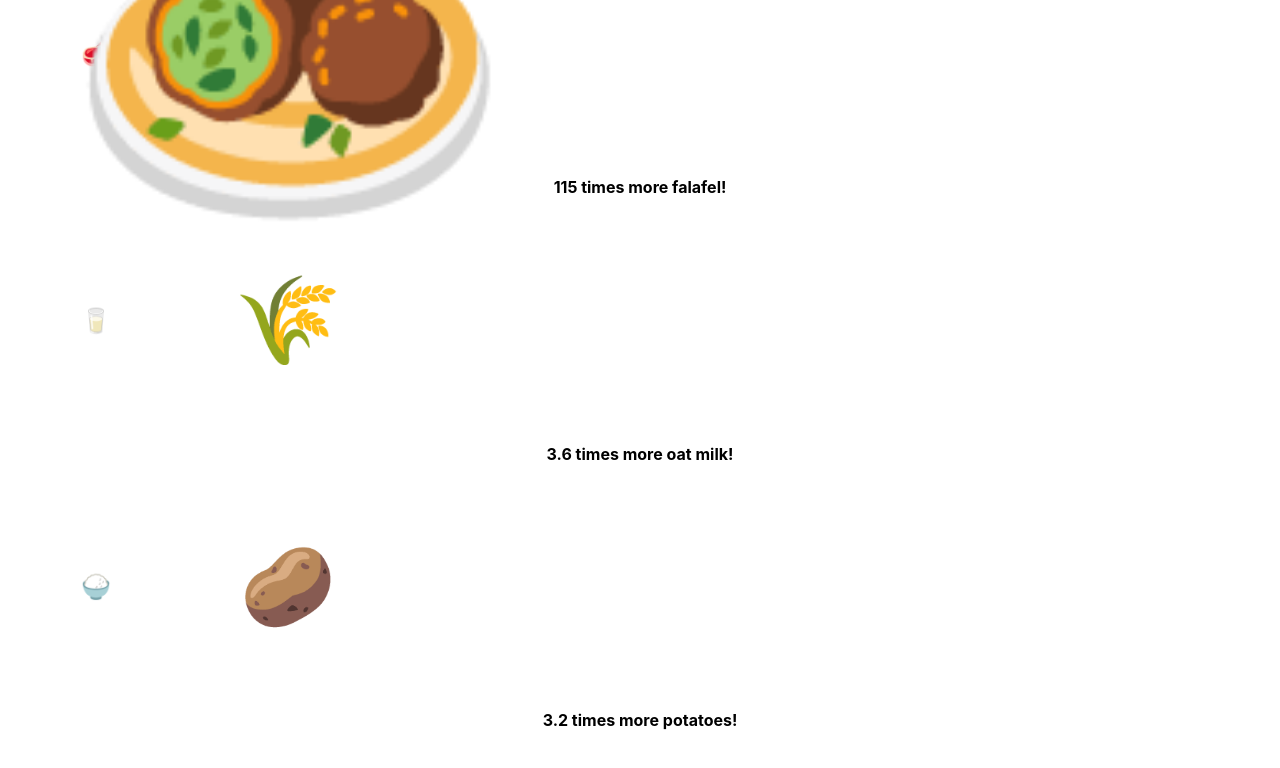
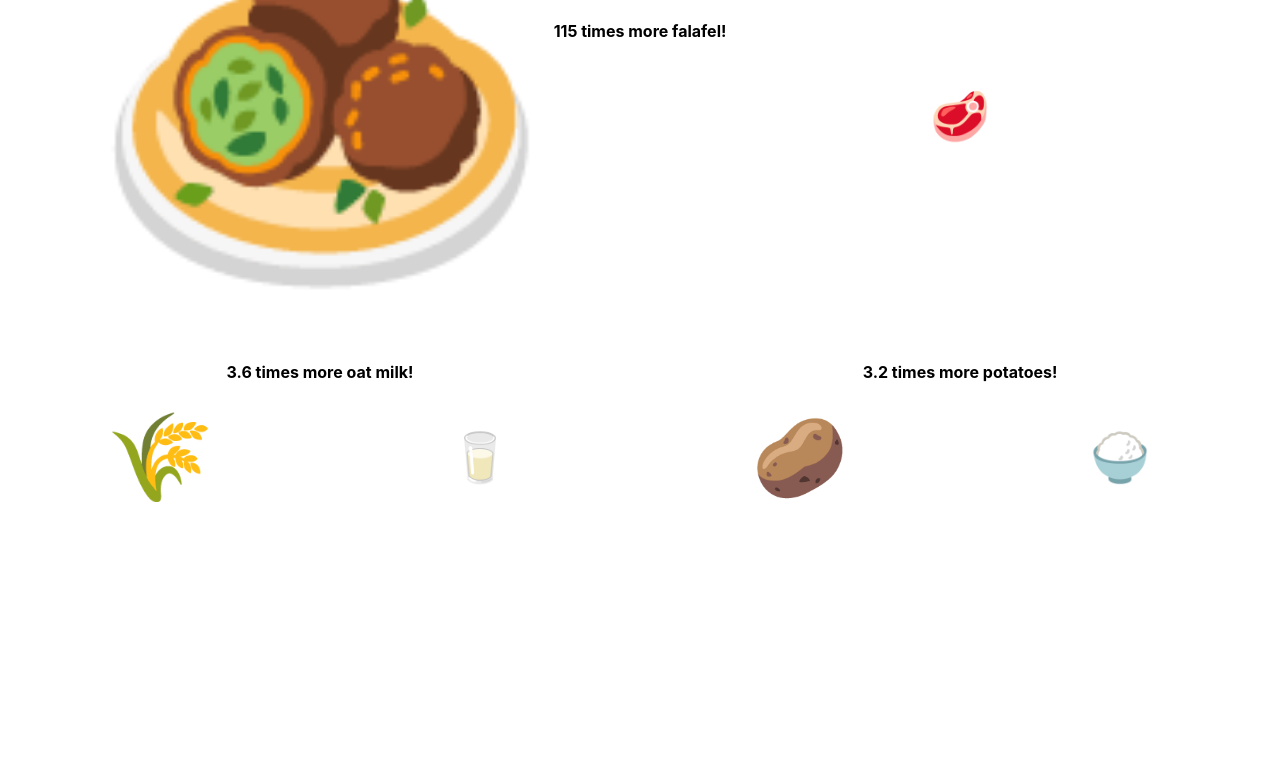
Before and after one commit to mark394e/climaid, a Next.js app: page /components/Emojis in a window 1280 px wide. Shown: the top 768 px of the page. Built offline with nearby package versions, Linux system fonts and the light colour scheme; a web font is replaced by a local one.

Commit message:
prøver at fixer result

```diff
--- a/pages/components/Emojis.js
+++ b/pages/components/Emojis.js
@@ -1,26 +1,26 @@
 function Emojis() {
   return (
     <section className="emojis">
-      <article>
+      <article className="falafel-container">
+        <h4>115 times more falafel!</h4>
         <div className="emoji_container">
+          <h3 className="falafel">&#129478;</h3>
           <h3 className="scale">&#129385;</h3>
-          <h3 className="falafel">&#129478;</h3>
         </div>
-        <h4>115 times more falafel!</h4>
       </article>
-      <article>
+      <article className="oatmilk-container">
+        <h4>3.6 times more oat milk!</h4>
         <div className="emoji_container">
+          <h3 className="oat">&#127806;</h3>
           <h3 className="scale">&#129371;</h3>
-          <h3 className="oat">&#127806;</h3>
         </div>
-        <h4>3.6 times more oat milk!</h4>
       </article>
-      <article>
+      <article className="potato-container">
+        <h4>3.2 times more potatoes!</h4>
         <div className="emoji_container">
+          <h3 className="potato">&#129364;</h3>
           <h3 className="scale">&#127834;</h3>
-          <h3 className="potato">&#129364;</h3>
         </div>
-        <h4>3.2 times more potatoes!</h4>
       </article>
     </section>
   );
--- a/pages/components/Results.js
+++ b/pages/components/Results.js
@@ -1,5 +1,6 @@
 import { useState } from "react";
 import ShowMoreBtn from "./ShowMoreBtn";
+import Emojis from "./Emojis";
 
 function Results(props) {
   const [showMore, setShowMore] = useState(false);
@@ -19,6 +20,7 @@ function Results(props) {
 
   return (
     <>
+      <Emojis />
       <h2>RESULT</h2>
       <div className="co2day">
         <h3>{co2.toFixed(2)} g. CO2 a day!</h3>
--- a/styles/emojis.scss
+++ b/styles/emojis.scss
@@ -1,18 +1,24 @@
 .emojis {
-  height: 60vh;
-  display: flex;
-  flex-direction: column;
-  justify-content: space-between;
+  display: grid;
+  grid-template-columns: 1fr 1fr;
+  grid-template-rows: repeat(6, 1fr);
+  grid-column: 1/2;
+  grid-row: 2/5;
+
+  .falafel-container {
+    grid-column: 1/3;
+    grid-row: 1/3;
+  }
 
   .emoji_container {
     display: flex;
     justify-content: space-around;
     align-items: center;
-    width: 30vw;
 
     .scale {
       animation-name: scaling;
       animation-duration: 4s;
+      animation-fill-mode: forwards;
     }
 
     @keyframes scaling {
@@ -20,7 +26,7 @@
         transform: scale(0);
       }
       100% {
-        transform: scale(1);
+        transform: scale(2);
       }
     }
 
@@ -35,7 +41,7 @@
         transform: scale(0);
       }
       100% {
-        transform: scale(15);
+        transform: scale(15.5);
       }
     }
 
@@ -72,6 +78,28 @@
 
   h4 {
     text-align: center;
-    padding: 3rem;
+  }
+
+  .tid {
+    animation-name: tid;
+    animation-duration: 30s;
+    animation-iteration-count: 1;
+    animation-timing-function: linear;
+    animation-fill-mode: forwards;
+  }
+  @keyframes tid {
+    0% {
+      transform: scaleY(1);
+      background-color: limegreen;
+    }
+
+    50% {
+      background-color: yellow;
+    }
+
+    100% {
+      transform: scaleY(0);
+      background-color: red;
+    }
   }
 }
--- a/styles/globals.scss
+++ b/styles/globals.scss
@@ -10,8 +10,8 @@ html,
 body {
   padding: 0;
   margin: 0;
-  font-family: -apple-system, BlinkMacSystemFont, Segoe UI, Roboto, Oxygen,
-    Ubuntu, Cantarell, Fira Sans, Droid Sans, Helvetica Neue, sans-serif;
+  font-family: -apple-system, BlinkMacSystemFont, Segoe UI, Roboto, Oxygen, Ubuntu, Cantarell,
+    Fira Sans, Droid Sans, Helvetica Neue, sans-serif;
 
   h3 {
     font-family: gambado-sans, sans-serif;
@@ -19,6 +19,11 @@ body {
     font-style: normal;
     font-size: 1.5rem;
     padding: 1rem;
+  }
+
+  h2 {
+    font-family: gambado-sans, sans-serif;
+    font-weight: 700;
   }
 }
 
```
Also changed, not shown: pages/index.js (+1 -10 lines).
